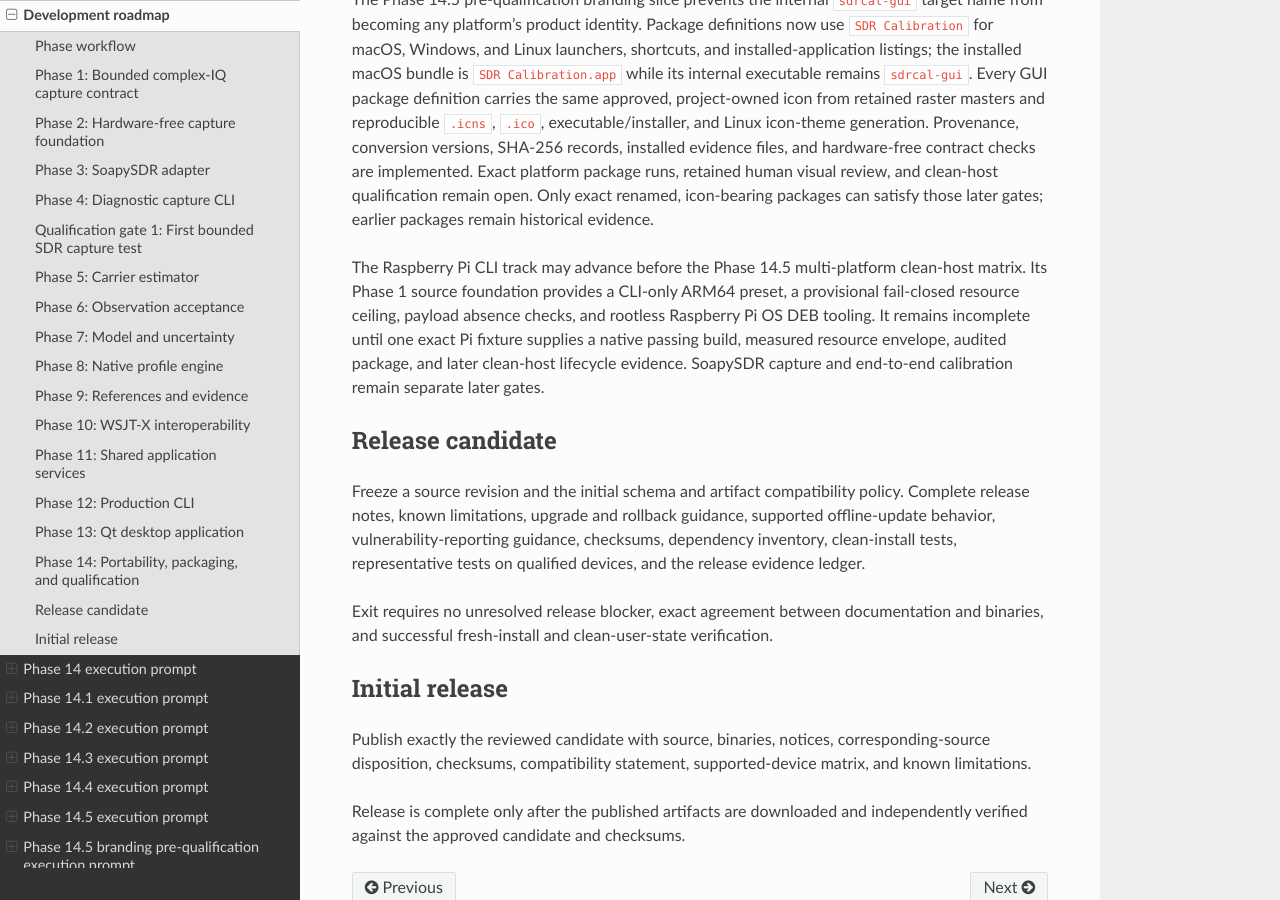
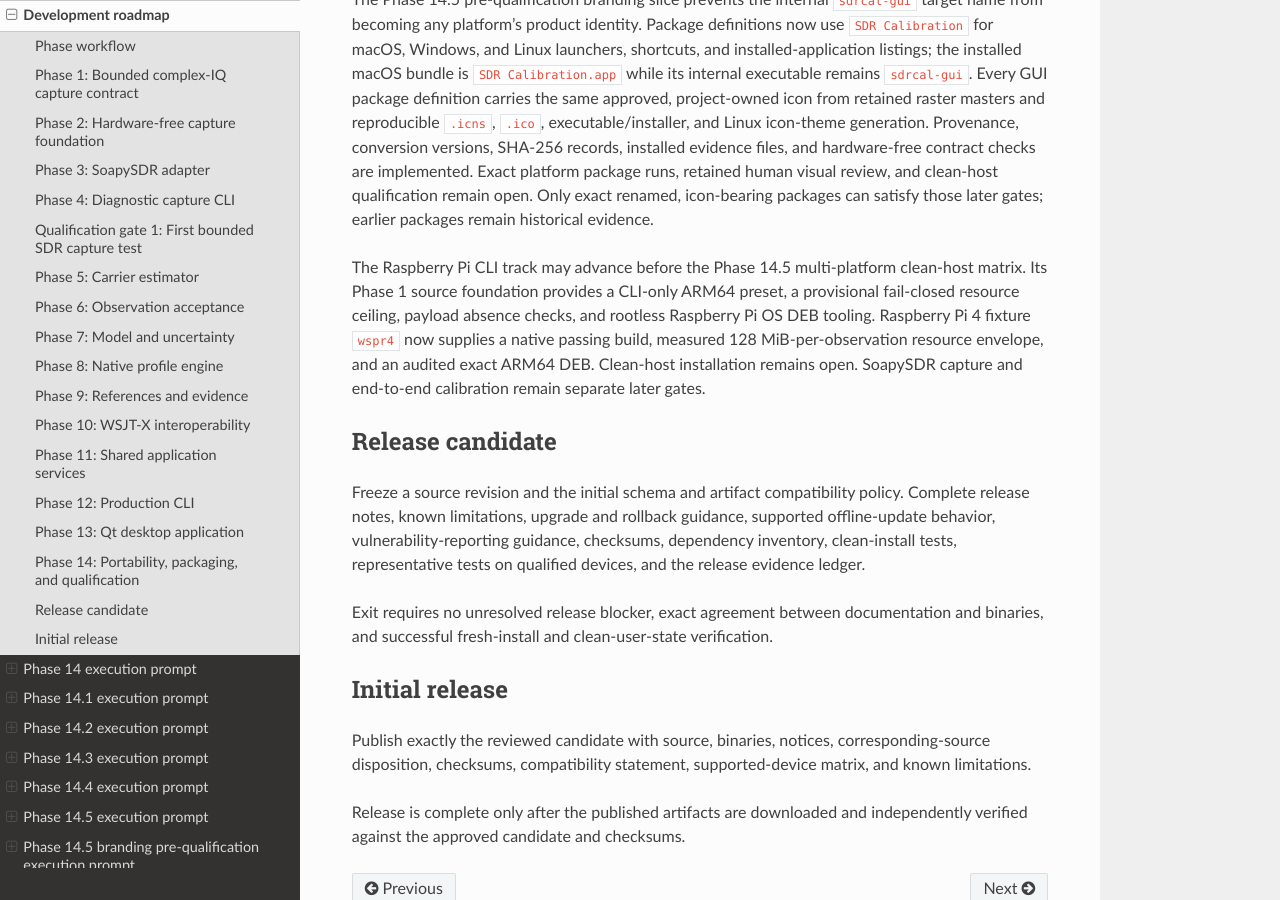
Before and after one commit to lbussy/SDR-Calibration, a Sphinx documentation site: the page built from docs/development/roadmap.md, in a window 1280 px wide and 900 px high, scrolled down 6809 px. Built offline with Sphinx 7.4.7 and the Read the Docs theme 3.1.0, drawn with Linux system fonts in a browser that asks for light colours.

Commit message:
Record Raspberry Pi CLI qualification evidence

```diff
--- a/docs/development/roadmap.md
+++ b/docs/development/roadmap.md
@@ -320,10 +320,10 @@ can satisfy those later gates; earlier packages remain historical evidence.
 The Raspberry Pi CLI track may advance before the Phase 14.5 multi-platform
 clean-host matrix. Its Phase 1 source foundation provides a CLI-only ARM64
 preset, a provisional fail-closed resource ceiling, payload absence checks, and
-rootless Raspberry Pi OS DEB tooling. It remains incomplete until one exact Pi
-fixture supplies a native passing build, measured resource envelope, audited
-package, and later clean-host lifecycle evidence. SoapySDR capture and
-end-to-end calibration remain separate later gates.
+rootless Raspberry Pi OS DEB tooling. Raspberry Pi 4 fixture `wspr4` now supplies
+a native passing build, measured 128 MiB-per-observation resource envelope, and
+an audited exact ARM64 DEB. Clean-host installation remains open. SoapySDR
+capture and end-to-end calibration remain separate later gates.
 
 ## Release candidate
 
```
Also changed, not shown: docs/development/platform-and-device-matrix.md (+1 -1 lines), docs/development/status.md (+2 -2 lines), evidence/raspberry-pi-cli/2026-08-15-wspr4-5f50d31/README.md (added).
